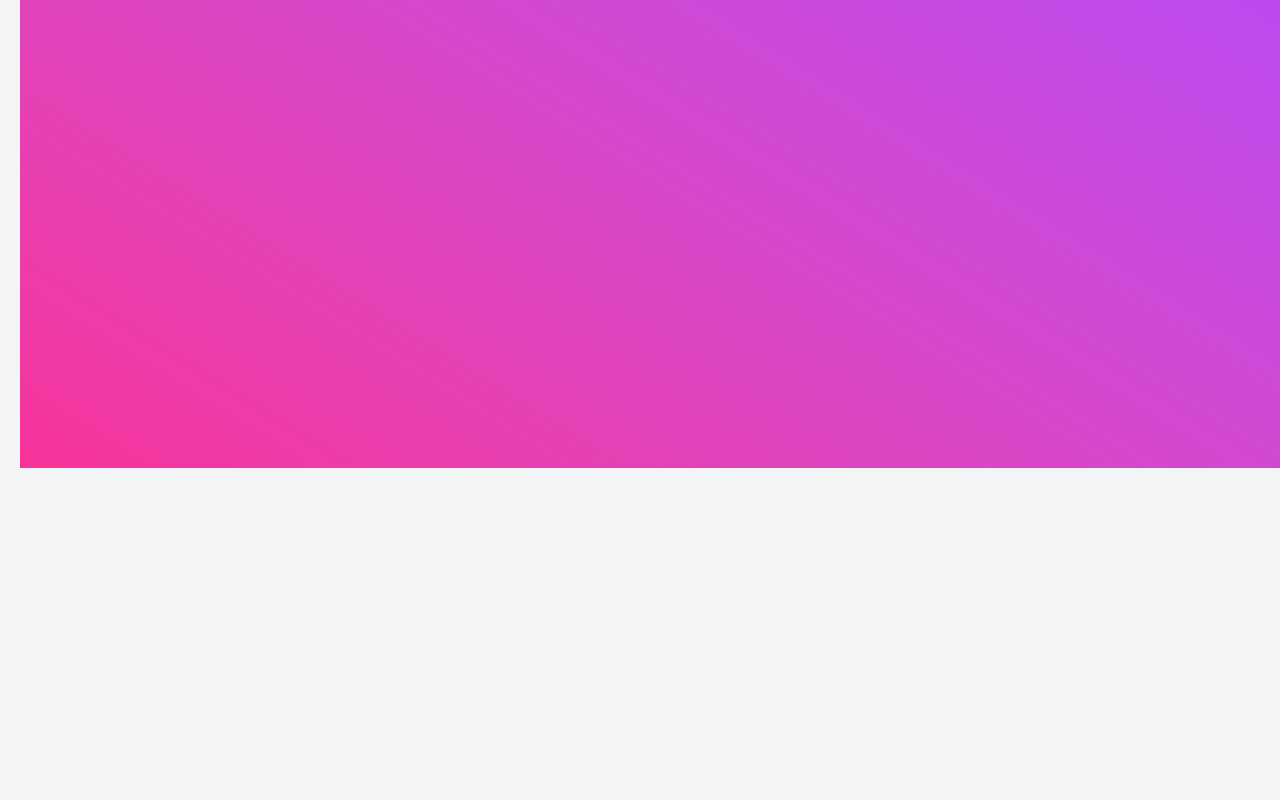
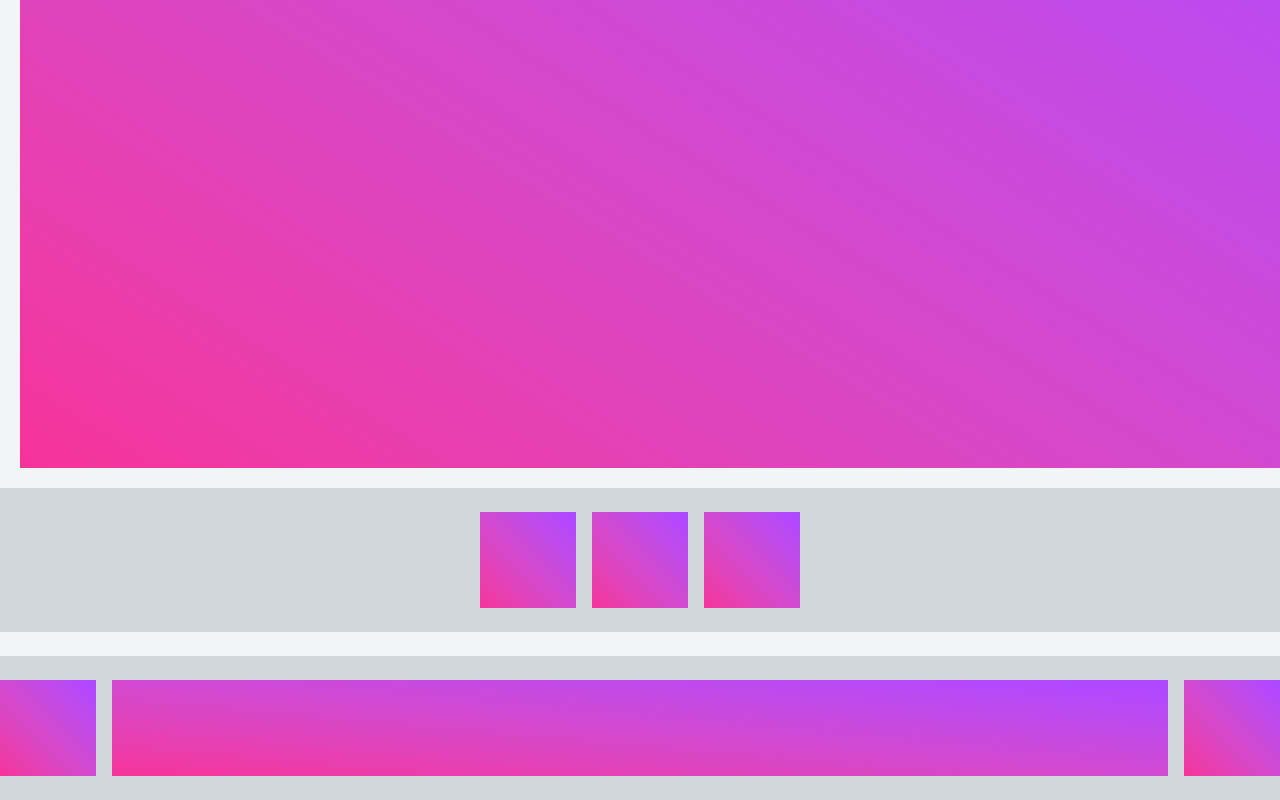
Before and after one commit to JyojiTenguam/TailWindCSS-explorer, a website: page src/index.html in a window 1280 px wide. Shown: the part 1552-2352 px from the top of the page. Before the commit the page ends 2040 px from the top, so only its background shows below. Drawn offline with Linux system fonts and the light colour scheme.

Commit message:
feat: adiciona exemplos de layout com flexbox

```diff
--- a/src/index.html
+++ b/src/index.html
@@ -44,6 +44,21 @@
   <div class="m-5 p-4 text-white bg-blue-900 bg-gradient-to-bl from-purple-500 to-pink-500">Lorem ipsum dolor sit amet consectetur adipisicing elit. Officiis, dicta nostrum mollitia distinctio nemo voluptatibus eveniet similique consequuntur pariatur illo autem id nihil dolore ratione? Nobis eaque aliquid dolores praesentium.s</div>
 
   <!-- Largura e Altura-->
-  <div class=" w-screen h-screen m-5 p-4 text-white bg-blue-900 bg-gradient-to-bl from-purple-500 to-pink-500">Lorem ipsum dolor sit amet consectetur adipisicing elit. Officiis, dicta nostrum mollitia distinctio nemo voluptatibus eveniet similique consequuntur pariatur illo autem id nihil dolore ratione? Nobis eaque aliquid dolores praesentium.s</div>
+  <div class=" w-screen h-screen m-5 p-4 text-white bg-gradient-to-bl from-purple-500 to-pink-500">Lorem ipsum dolor sit amet consectetur adipisicing elit. Officiis, dicta nostrum mollitia distinctio nemo voluptatibus eveniet similique consequuntur pariatur illo autem id nihil dolore ratione? Nobis eaque aliquid dolores praesentium.s</div>
+
+  <!-- Flexbox-->
+  <div class="flex justify-center items-center space-x-4 bg-gray-300 h-36">
+    <div class=" w-24 h-24 p-4 text-white bg-gradient-to-bl from-purple-500 to-pink-500"></div>
+    <div class=" w-24 h-24 p-4 text-white bg-gradient-to-bl from-purple-500 to-pink-500"></div>
+    <div class=" w-24 h-24 p-4 text-white bg-gradient-to-bl from-purple-500 to-pink-500"></div>
+  </div>
+
+  <br>
+
+  <div class="flex justify-center items-center space-x-4 bg-gray-300 h-36">
+    <div class=" w-24 h-24 p-4 text-white bg-gradient-to-bl from-purple-500 to-pink-500"></div>
+    <div class=" flex-grow flex-shrink-0 w-24 h-24 p-4 text-white bg-gradient-to-bl from-purple-500 to-pink-500"></div>
+    <div class=" w-24 h-24 p-4 text-white bg-gradient-to-bl from-purple-500 to-pink-500"></div>
+  </div>
 </body>
 </html>
```
Also changed, not shown: README.md, src/output.css.
